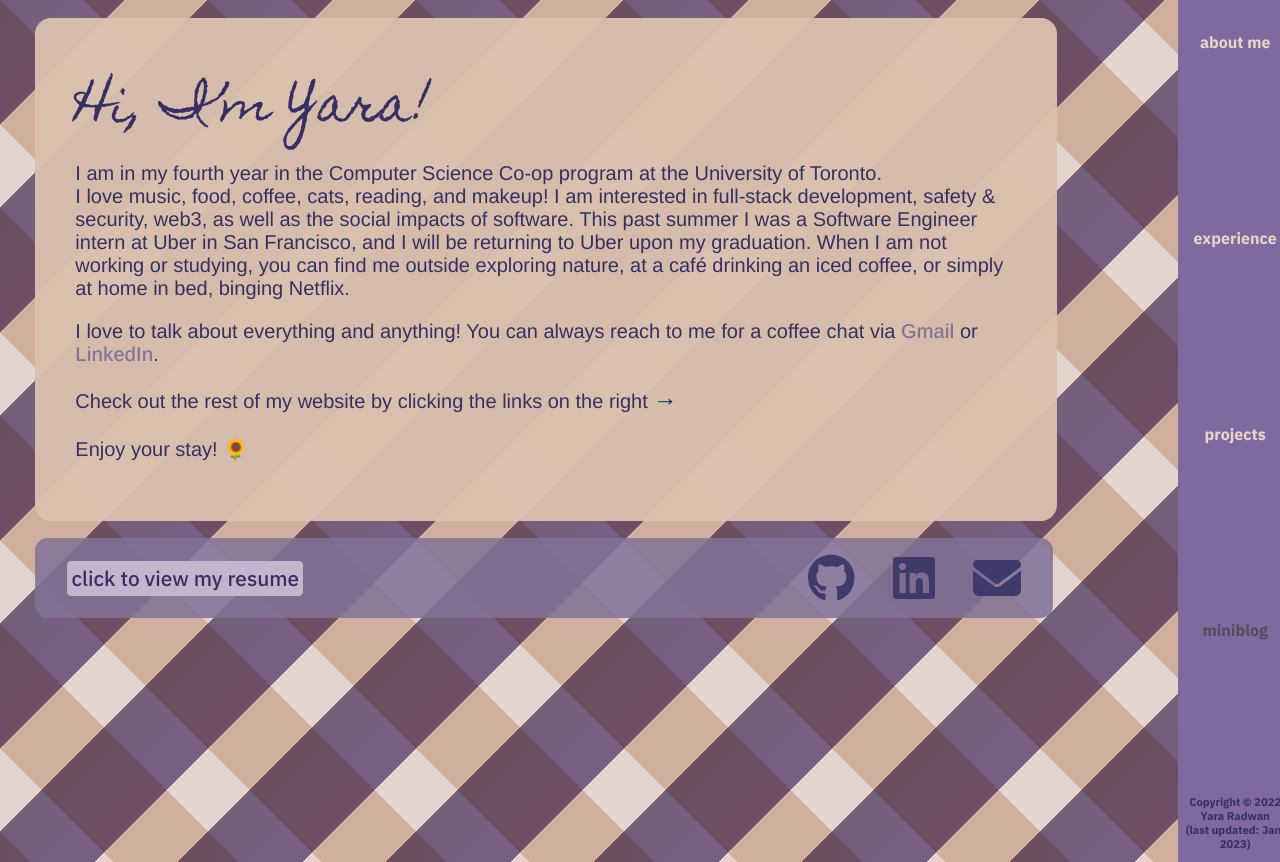
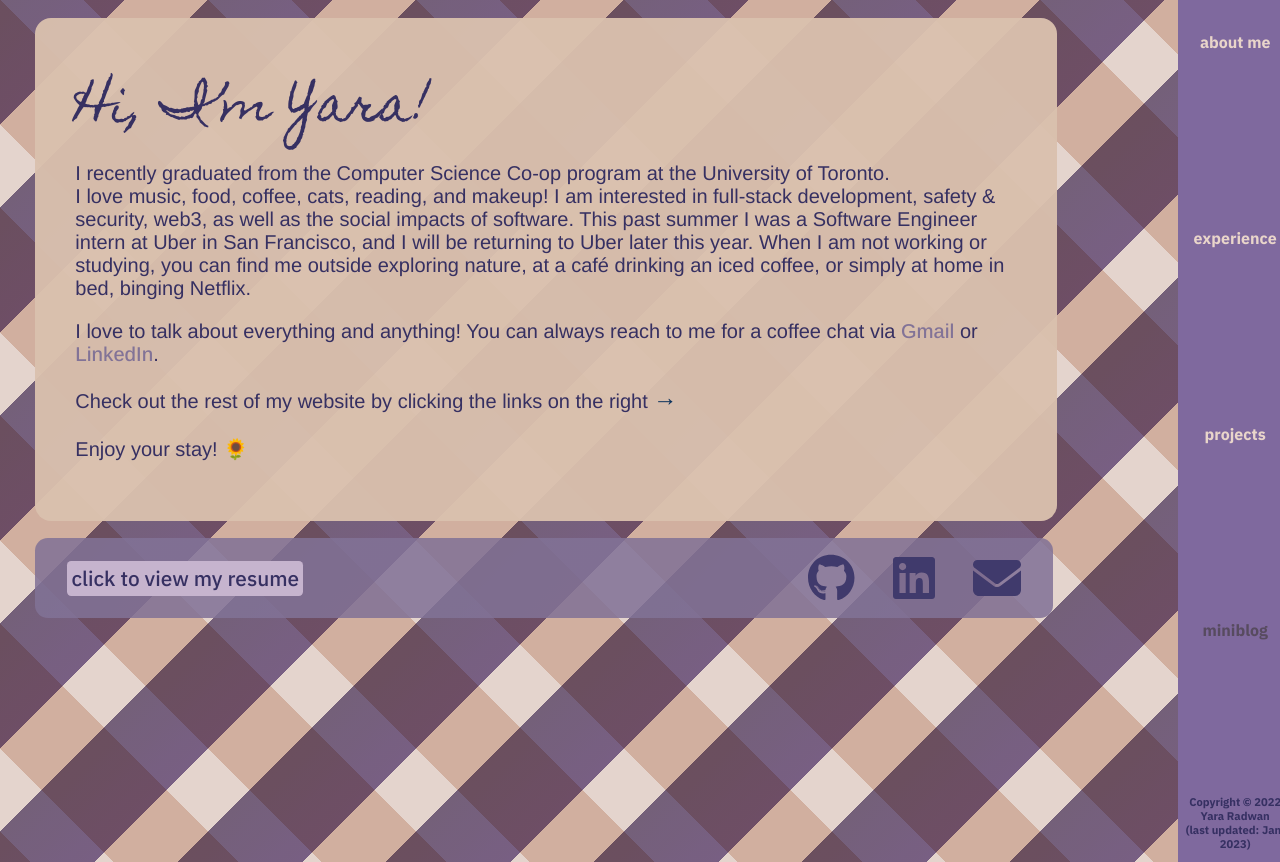
Before and after one commit to radwin01/PersonalWebsite2.0, a React (Create React App) app: page / in a window 1280 px wide. Built offline with nearby package versions, Linux system fonts and the light colour scheme.

Commit message:
Update HomePage.js

```diff
--- a/src/components/HomePage.js
+++ b/src/components/HomePage.js
@@ -15,10 +15,10 @@ export default function HomePage() {
 
                 <div className="biography">
                     <p className="biography__first-paragraph">
-                        I am in my fourth year in the Computer Science Co-op program at the University of Toronto.<br/>
+                        I recently graduated from the Computer Science Co-op program at the University of Toronto.<br/>
                         I love music, food, coffee, cats, reading, and makeup! I am interested in full-stack development, safety &amp; security,
                         web3, as well as the social impacts of software. This past summer I was a Software Engineer intern
-                        at Uber in San Francisco, and I will be returning to Uber upon my graduation. When I am not working or studying, you can find me outside exploring nature, at a café drinking an iced coffee, or simply at home in bed, binging Netflix.
+                        at Uber in San Francisco, and I will be returning to Uber later this year. When I am not working or studying, you can find me outside exploring nature, at a café drinking an iced coffee, or simply at home in bed, binging Netflix.
                     </p>
                     <p className="biography__second-paragraph">
                         I love to talk about everything and anything! You can always reach to me for a coffee chat via <a className="home-links" href="mailto:y9rdwn0110@gmail.com">Gmail</a> or <a className="home-links" href="https://www.linkedin.com/in/yara-radwan/">LinkedIn</a>.
```
